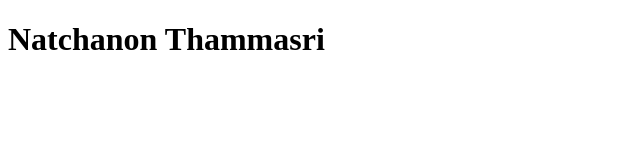
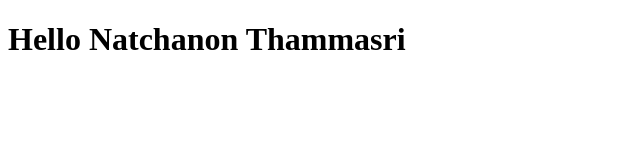
Before and after one commit to Gentlemond/myweb, a plain HTML site: page index.html in a window 1280 px wide. Shown: the whole page, without its empty margins (0-640 px from the left). Drawn offline with Linux system fonts and the light colour scheme.

Commit message:
Update index.html

```diff
--- a/index.html
+++ b/index.html
@@ -4,6 +4,7 @@
     <title>Print My Name</title>
 </head>
 <body>
-    <h1>Natchanon Thammasri</h1>
+    <h1>Hello Natchanon Thammasri</h1>
+    <img src=>
 </body>
 </html>
```
